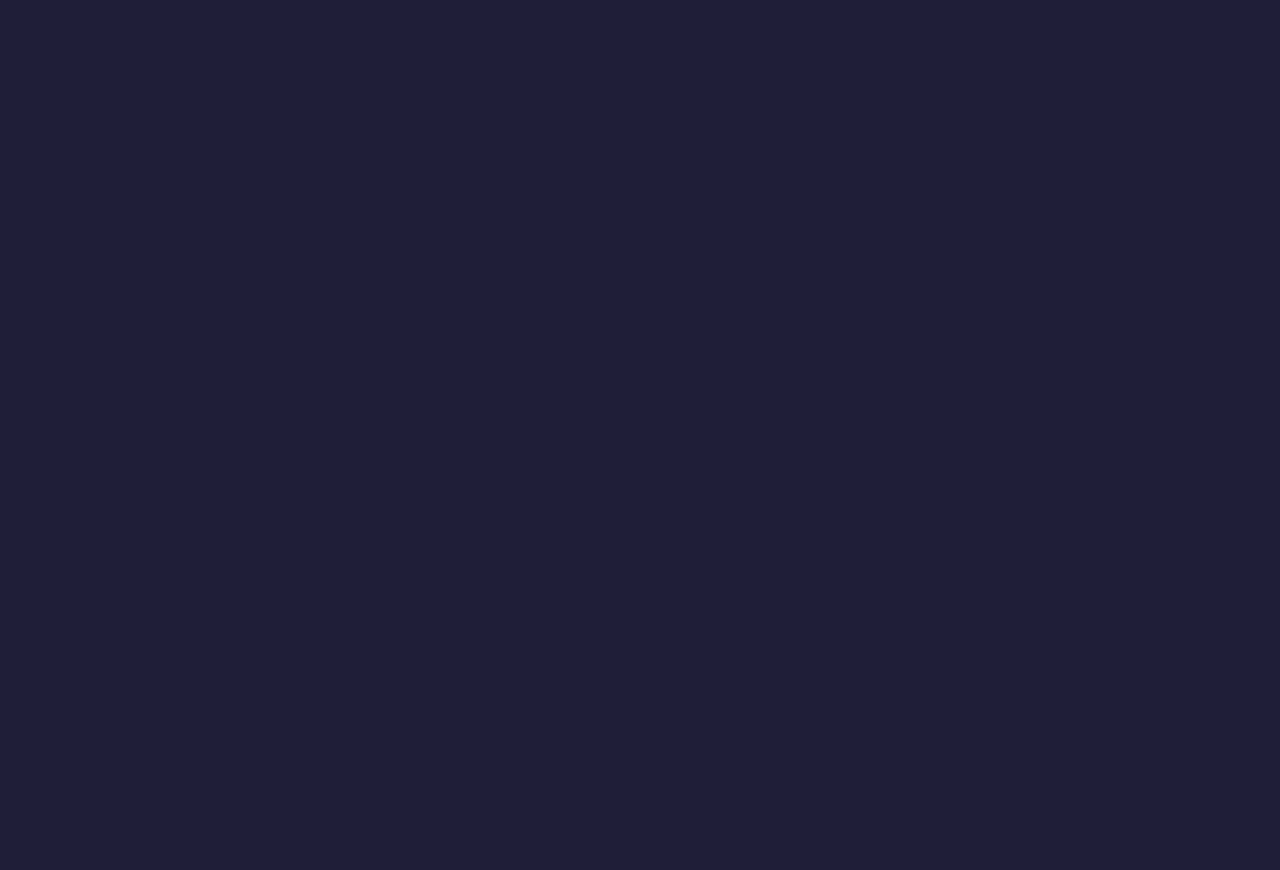
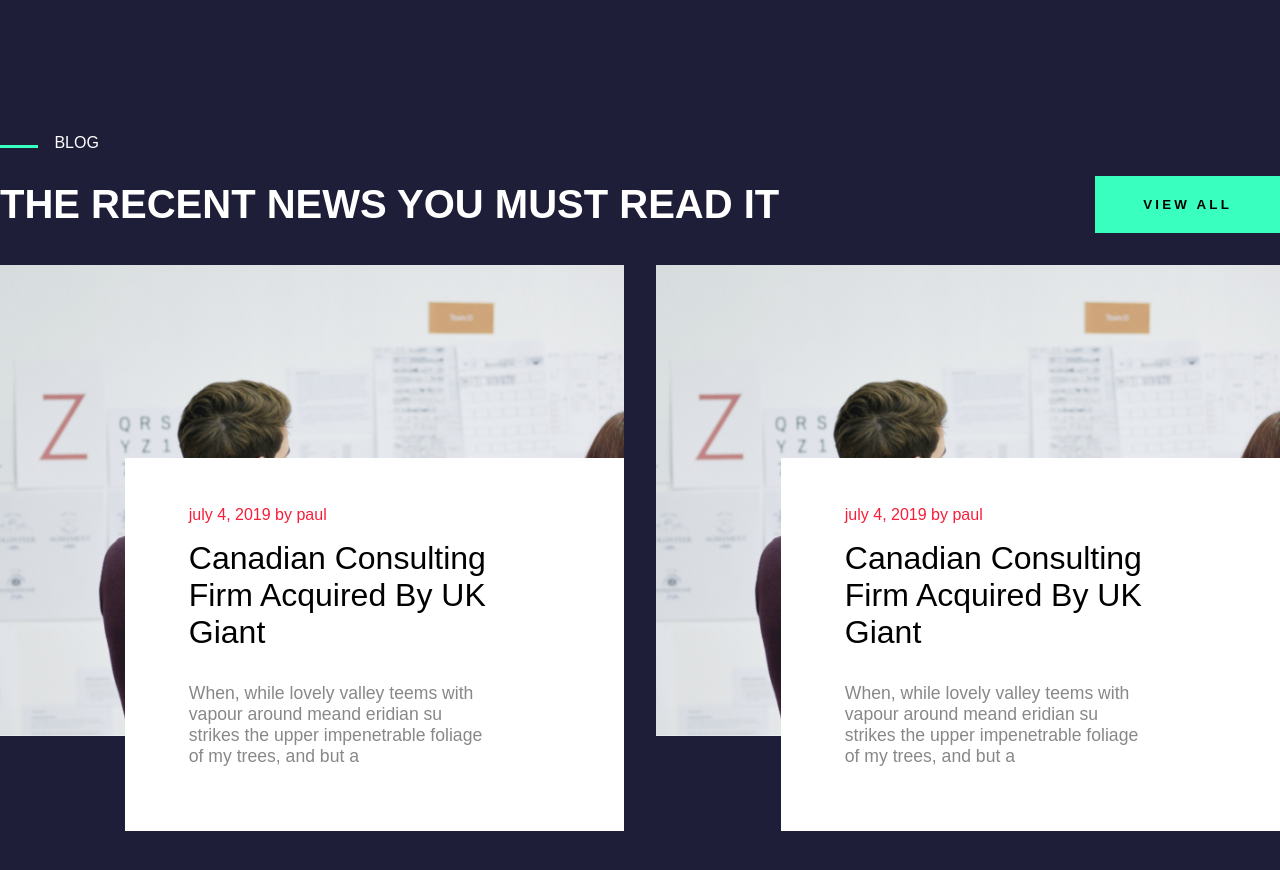
Before and after one commit to DavideSias/proj-html-vuejs, a Vue app: page / in a window 1280 px wide. Shown: the part 3780-4650 px from the top of the page. Before the commit the page ends 3775 px from the top, so only its background shows below. Built offline with nearby package versions, Linux system fonts and the light colour scheme; a web font is replaced by a local one.

Commit message:
Add blog component

```diff
--- /dev/null
+++ b/src/components/BlogComponent.vue
@@ -0,0 +1,159 @@
+<template>
+  <section>
+    <div class="container">
+      <h3>BLOG</h3>
+      <div class="title">
+        <h2>
+          THE RECENT NEWS YOU MUST READ IT
+        </h2>
+        <div class="btn">
+          <button>VIEW ALL</button>
+        </div>
+      </div>
+
+      <div class="news">
+        <div class="card-news">
+          <img
+            src="@/img/startup-business-people-and-strategy-board-PAJ3P9K-1390x1042.jpg"
+            alt="start-up-bussines"
+          >
+          <div class="card-text">
+            <div class="date">
+              <!-- TODO: separare data e autore nella struttura dati -->
+              july 4, 2019 by paul
+            </div>
+            <div class="news-title">
+              canadian consulting firm acquired by UK giant
+            </div>
+            <p>
+              When, while lovely valley teems with vapour around
+              meand eridian su strikes the upper impenetrable
+              foliage of my trees, and but a
+            </p>
+          </div>
+        </div>
+        <div class="card-news">
+          <img
+            src="@/img/startup-business-people-and-strategy-board-PAJ3P9K-1390x1042.jpg"
+            alt="start-up-bussines"
+          >
+          <div class="card-text">
+            <div class="date">
+              <!-- TODO: separare data e autore nella struttura dati -->
+              july 4, 2019 by paul
+            </div>
+            <div class="news-title">
+              canadian consulting firm acquired by UK giant
+            </div>
+            <p>
+              When, while lovely valley teems with vapour around
+              meand eridian su strikes the upper impenetrable
+              foliage of my trees, and but a
+            </p>
+          </div>
+        </div>
+      </div>
+    </div>
+  </section>
+</template>
+
+<script>
+export default {
+  name: 'BlogComponent',
+};
+</script>
+
+<style lang="scss" scoped>
+@import '@/assets/scss/variables';
+
+section{
+  margin: 10rem 0 20rem;
+  color: white;
+  .container{
+    max-width: 1500px;
+    margin: 0 auto;
+
+    h3{
+        font-size: 1rem;
+        font-weight: 400;
+
+        &::before{
+        margin-right: 1rem;
+        content: '';
+        display: inline-block;
+        width: 3%;
+        border-bottom: 3px solid $btn-light-color;
+        }
+      }
+
+    .title{
+      display: flex;
+      justify-content: space-between;
+      align-items: center;
+      margin-top: 1.5rem;
+
+      h2{
+        font-size: 2.5rem;
+      }
+
+      button{
+        padding: 1.3rem 3rem;
+        background-color: $btn-light-color;
+        letter-spacing: 0.2rem;
+        font-weight: 600;
+        border: none;
+        cursor: pointer;
+
+        &:hover{
+          color: white;
+          background-color: $hover-color;
+        }
+      }
+    }
+
+    .news{
+      display: flex;
+      justify-content: space-between;
+      margin-top: 2rem;
+      column-gap: 2rem;
+      .card-news{
+        width: 50%;
+        position: relative;
+
+        img{
+          width: 100%;
+          height: 100%;
+        }
+      }
+
+      .card-text{
+        background-color: white;
+        padding: 3rem 8rem 4rem 4rem;
+        width: 80%;
+        position: absolute;
+        right: 0;
+        bottom: -20%;
+
+        .date{
+          margin-bottom: 1rem;
+          color: $hover-color;
+          font-weight: 500;
+        }
+
+        .news-title{
+          margin-bottom: 2rem;
+          color: black;
+          text-transform: capitalize;
+          font-size: 2rem;
+          font-weight: 500;
+        }
+
+        p{
+          color: #888;
+          font-size: 1.1rem;
+        }
+      }
+    }
+  }
+}
+</style>
--- a/src/components/MainSection.vue
+++ b/src/components/MainSection.vue
@@ -4,11 +4,13 @@
     <aboutus-component />
     <project-component />
     <testimonial-component />
+    <blog-component />
   </main>
 </template>
 
 <script>
 import AboutusComponent from './AboutusComponent.vue';
+import BlogComponent from './BlogComponent.vue';
 import ConsultantComponent from './ConsultantComponent.vue';
 import ProjectComponent from './ProjectComponent.vue';
 import TestimonialComponent from './TestimonialComponent.vue';
@@ -20,6 +22,7 @@ export default {
     AboutusComponent,
     ProjectComponent,
     TestimonialComponent,
+    BlogComponent,
   },
 };
 </script>
--- a/src/components/TestimonialComponent.vue
+++ b/src/components/TestimonialComponent.vue
@@ -100,8 +100,8 @@ section{
       margin: 1rem 0 2rem 0;
 
       h2{
-        font-size: 2rem;
-        max-width: 30%;
+        font-size: 2.5rem;
+        max-width: 40%;
       }
     }
   }
```
